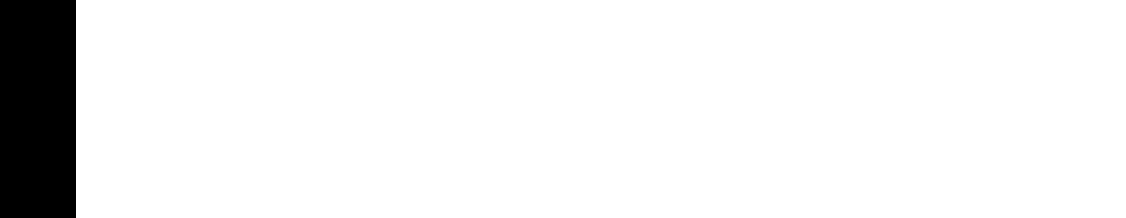
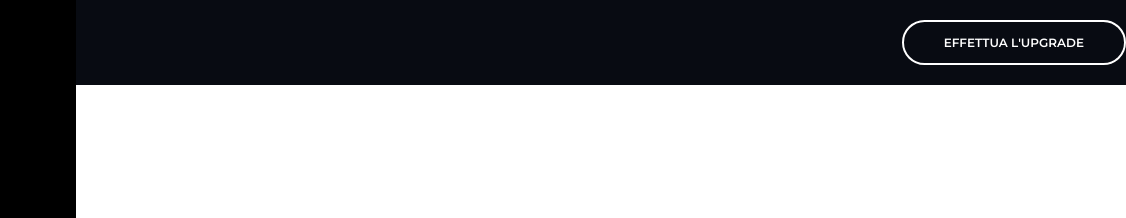
Before and after one commit to CarloVeronese/html-css-spotifyweb, a plain HTML site: page index.html in a window 1280 px wide. Shown: the top 218 px of the page, 154-1280 px from the left. Drawn offline with Linux system fonts and the light colour scheme.

Commit message:
add - upgrade button

```diff
--- a/css/style.css
+++ b/css/style.css
@@ -185,6 +185,7 @@ a{
 /* SIDEBAR */
 
 .sidebar{
+    flex-shrink: 0;
     width: 50px;
     background-color: black;
 }
@@ -284,6 +285,30 @@ a{
     font-size: 14px;
 }
 
+/* MAIN */
+
+/* MAIN - UPGRADE */
+
+.upgrade{
+    padding: 20px 0;
+    background-color: var(--light-black);
+    display: flex;
+}
+
+.button{
+    border: 2px solid white;
+    border-radius: 999px;
+    width: fit-content;
+    line-height: 40px;
+    padding: 0 40px;
+}
+
+.button a{
+    color: white;
+    font-weight: 600;
+    font-size: 12px;
+}
+
 /* UTILITY CLASSES */
 
 .grow-1{
@@ -304,6 +329,10 @@ a{
 
 .justify-center{
     justify-content: center;
+}
+
+.justify-end{
+    justify-content: flex-end;
 }
 
 .icon-white{
@@ -358,6 +387,8 @@ a{
     --icon-grey: #696969;
     --profile-grey: #808080;
     --green: #ADFF2F;
+    --light-black: #080B12;
+    --dark-blue: #141922;
     --song-progress: calc((100% * 0.25) / 4.35);
     --volume-progress: calc(100% / 6);
 }
--- a/index.html
+++ b/index.html
@@ -65,7 +65,14 @@
                             </div>
                         </div>
                     </div>
-                    <main class="col grow-1"></main>
+                    <main class="col grow-1">
+                        <div class="flex-col main-content">
+                            <div class="upgrade justify-end">
+                                <div class="button point"><a href="">EFFETTUA L'UPGRADE</a></div>
+                            </div>
+                            <div class="main-page grow-1"></div>
+                        </div>
+                    </main>
                 </div>
                 <aside class="col player row justify-between">
                     <div class="col song-played row items-center">
```
